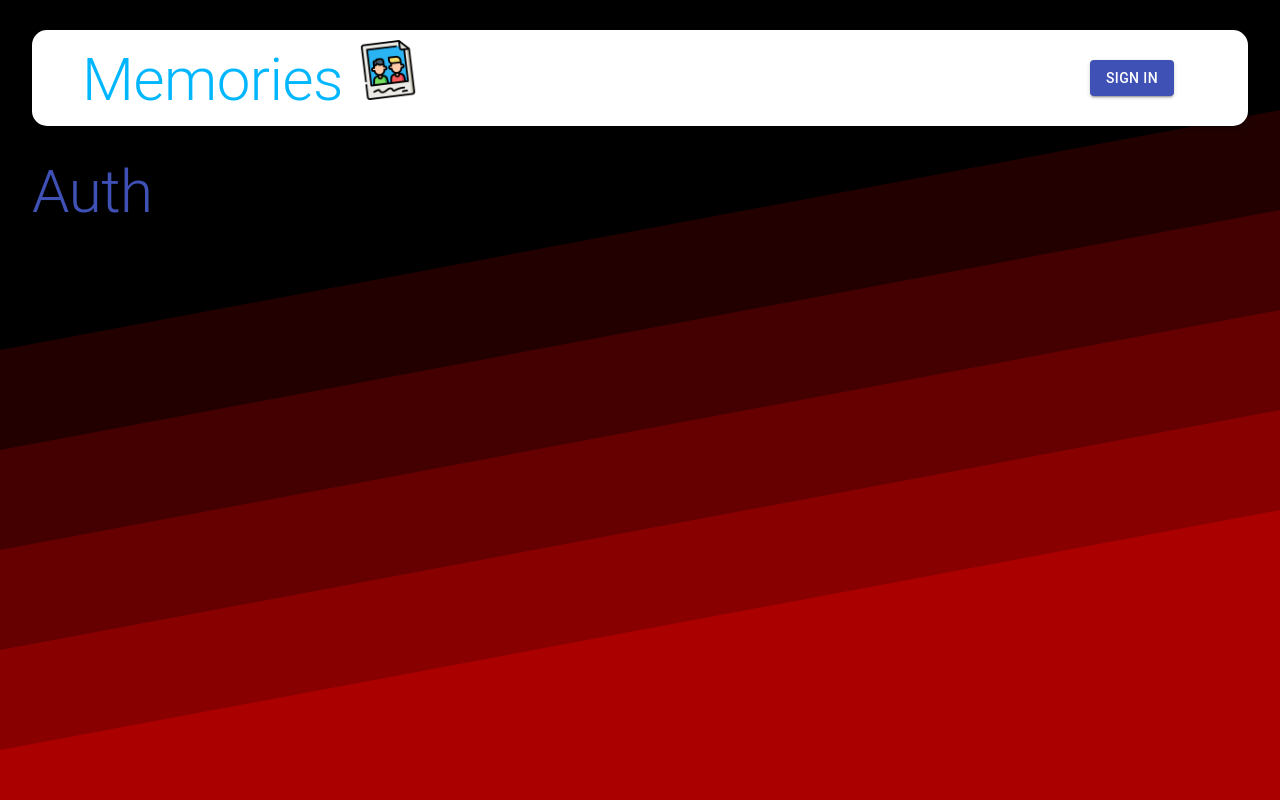
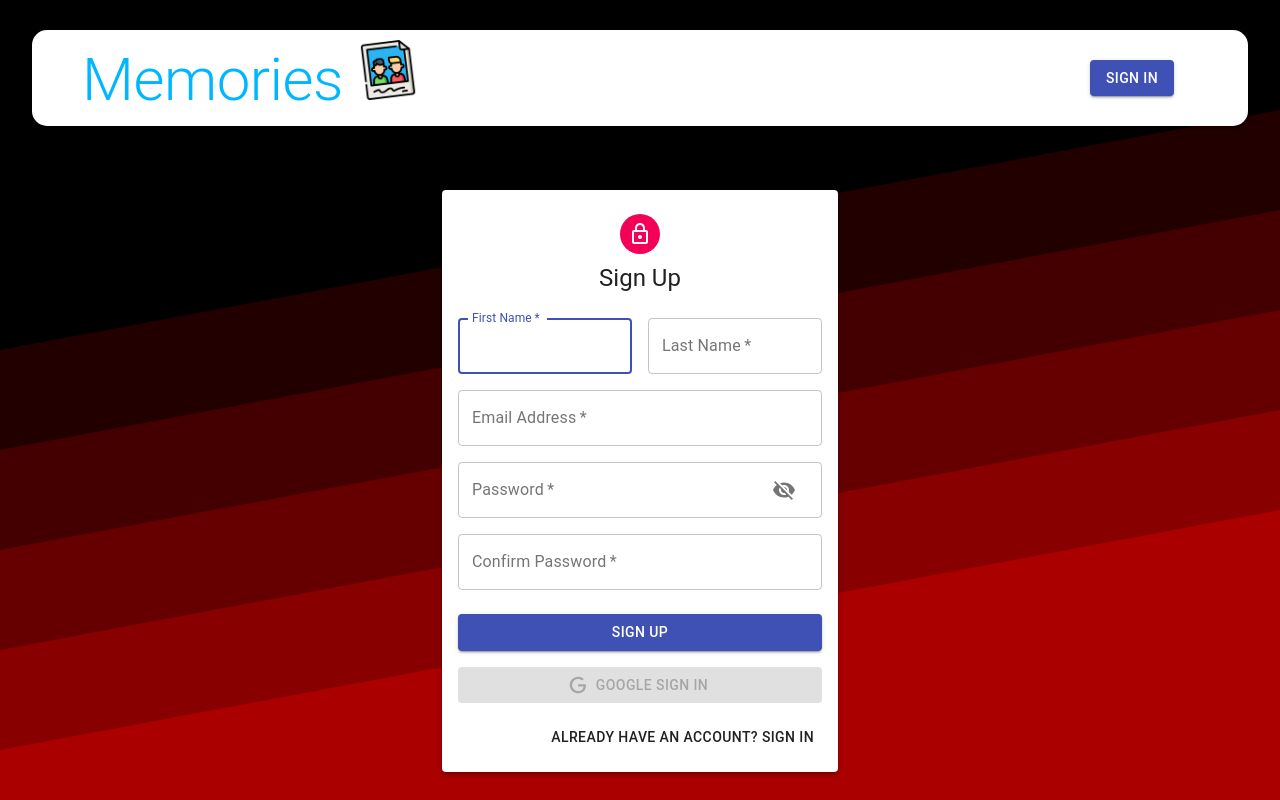
Before and after one commit to Malhar-Soomro/fronted-of-memories-MERN-, a React (Create React App) app: page /auth in a window 1280 px wide. Built offline with nearby package versions, Linux system fonts and the light colour scheme.

Commit message:
google auth implemented, and works fine

```diff
--- a/src/components/Auth/Auth.jsx
+++ b/src/components/Auth/Auth.jsx
@@ -1,17 +1,160 @@
-import React from 'react'
-import { Typography } from '@material-ui/core'
+import React, { useState } from 'react'
+import { Typography, Avatar, Button, Paper, Grid, Container } from '@material-ui/core';
+import LockOutlinedIcon from '@material-ui/icons/LockOutlined';
+import Input from "./Input";
+import useStyles from "./styles";
+import { GoogleLogin } from 'react-google-login';
+import { AUTH } from '../../constants/actionTypes';
+import { useDispatch } from "react-redux"
+import { useNavigate } from "react-router-dom"
+import Icon from "./Icon"
 
 const Auth = () => {
+    const dispatch = useDispatch();
+    const navigate = useNavigate();
+    const [isSignUp, setIsSignUp] = useState(true);
+    const classes = useStyles();
+    const handleChange = () => {
+
+    }
+
+
+    const [showPassword, setShowPassword] = useState(false);
+    const handleShowPassword = () => setShowPassword(!showPassword);
+
+    const switchMode = () => {
+        setShowPassword(false);
+        setIsSignUp((prevIsSignUp) => {
+            return !prevIsSignUp;
+        });
+    }
+
+    const googleSuccess = async (res) => {
+        const result = res?.profileObj;
+        const token = res?.tokenId;
+        console.log(res)
+        try {
+            dispatch({ type: AUTH, data: { result, token } })
+            navigate("/");
+        }
+        catch (error) {
+            console.log(error)
+        }
+    }
+
+    const googleError = () => {
+        console.log("Google Sign In was unsuccessful. Try again later")
+    }
+
+    const handleSubmit = (e) => {
+        e.preventDefault();
+    }
     return (
-        <div>
-            <Typography
-                variant="h2"
-                color="primary"
+        <Container component="main" maxWidth="xs">
+            <Paper
+                className={classes.paper}
+                elevation={3}
             >
-                Auth
-            </Typography>
-        </div>
+                <Avatar
+                    className={classes.avatar}
+                >
+                    <LockOutlinedIcon />
+                </Avatar>
+                <Typography
+                    component="h1"
+                    variant="h5"
+                >
+                    {isSignUp ? "Sign Up" : "Sign In"}
+                </Typography>
+                <form
+                    className={classes.form}
+                    onSubmit={handleSubmit}
+                >
+                    <Grid
+                        container
+                        spacing={2}
+                    >
+                        {isSignUp && (
+                            <>
+                                <Input
+                                    name="firstName"
+                                    label="First Name"
+                                    handleChange={handleChange}
+                                    type="text"
+                                    autoFocus
+                                    half
+                                />
+                                <Input
+                                    name="lastName"
+                                    label="Last Name"
+                                    handleChange={handleChange}
+                                    type="text"
+                                    half
+                                />
+                            </>
+                        )}
+                        <Input
+                            name="email"
+                            label="Email Address"
+                            handleChange={handleChange}
+                            type="email"
+                        />
+                        <Input
+                            name="password"
+                            label="Password"
+                            handleChange={handleChange}
+                            type={showPassword ? "text" : "password"}
+                            handleShowPassword={handleShowPassword}
+                        />
+                        {
+                            isSignUp &&
+                            <Input
+                                name="confirmPassword"
+                                label="Confirm Password"
+                                handleChange={handleChange}
+                                type="password"
+                            />}
+                    </Grid>
+                    <Button
+                        type="submit"
+                        fullWidth
+                        variant="contained"
+                        color="primary"
+                        className={classes.submit}
+                    >
+                        {isSignUp ? "Sign Up" : "Sign In"}
+                    </Button>
+                    <GoogleLogin
+                        clientId="516580457554-bslaot8l773el2g3fq1c6e1etv1pisom.apps.googleusercontent.com"
+                        render={(renderProps) => (
+                            <Button
+                                className={classes.googleButton} color="primary"
+                                fullWidth
+                                onClick={renderProps.onClick} disabled={renderProps.disabled}
+
+                                startIcon={<Icon />}
+                                variant="contained">
+                                Google Sign In
+                            </Button>
+                        )}
+                        onSuccess={googleSuccess}
+                        onFailure={googleError}
+                        cookiePolicy="single_host_origin"
+                    />
+                    <Grid container justify="flex-end">
+                        <Grid item>
+                            <Button
+                                onClick={switchMode}
+                            >
+                                {isSignUp ? "Already have an account? Sign In" : "Don't have an account? Sign Up"}
+                            </Button>
+                        </Grid>
+                    </Grid>
+                </form>
+            </Paper>
+
+        </Container>
     )
 }
 
-export default Auth
+export default Auth;
--- /dev/null
+++ b/src/components/Auth/Icon.jsx
@@ -0,0 +1,12 @@
+import React from 'react';
+
+const Icon = () => (
+    <svg style={{ width: '20px', height: '20px' }} viewBox="0 0 24 24">
+        <path
+            fill="currentColor"
+            d="M21.35,11.1H12.18V13.83H18.69C18.36,17.64 15.19,19.27 12.19,19.27C8.36,19.27 5,16.25 5,12C5,7.9 8.2,4.73 12.2,4.73C15.29,4.73 17.1,6.7 17.1,6.7L19,4.72C19,4.72 16.56,2 12.1,2C6.42,2 2.03,6.8 2.03,12C2.03,17.05 6.16,22 12.25,22C17.6,22 21.5,18.33 21.5,12.91C21.5,11.76 21.35,11.1 21.35,11.1V11.1Z"
+        />
+    </svg>
+);
+
+export default Icon;
--- /dev/null
+++ b/src/components/Auth/Input.jsx
@@ -0,0 +1,31 @@
+import React from 'react'
+import { TextField, Grid, InputAdornment, IconButton } from '@material-ui/core'
+import { Visibility } from '@material-ui/icons'
+import { VisibilityOff } from '@material-ui/icons'
+
+const Input = ({ name, handleChange, label, half, autoFocus, type, handleShowPassword }) => (
+    <Grid item xs={12} sm={half ? 6 : 12}>
+        <TextField
+            name={name}
+            onChange={handleChange}
+            variant="outlined"
+            required
+            fullWidth
+            label={label}
+            autoFocus={autoFocus}
+            type={type}
+            InputProps={name === "password" ? {
+                endAdornment: (
+                    <InputAdornment position="end">
+                        <IconButton
+                            onClick={handleShowPassword}
+                        >
+                            {type === "password" ? <VisibilityOff /> : <Visibility />}
+                        </IconButton>
+                    </InputAdornment>
+                ),
+            } : null}
+        />
+    </Grid>
+);
+export default Input
--- a/src/components/Auth/styles.js
+++ b/src/components/Auth/styles.js
@@ -0,0 +1,30 @@
+import { makeStyles } from '@material-ui/core/styles';
+
+export default makeStyles((theme) => ({
+    paper: {
+        marginTop: theme.spacing(8),
+        display: 'flex',
+        flexDirection: 'column',
+        alignItems: 'center',
+        padding: theme.spacing(2),
+    },
+    root: {
+        '& .MuiTextField-root': {
+            margin: theme.spacing(1),
+        },
+    },
+    avatar: {
+        margin: theme.spacing(1),
+        backgroundColor: theme.palette.secondary.main,
+    },
+    form: {
+        width: '100%', // Fix IE 11 issue.
+        marginTop: theme.spacing(3),
+    },
+    submit: {
+        margin: theme.spacing(3, 0, 2),
+    },
+    googleButton: {
+        marginBottom: theme.spacing(2),
+    },
+}));
--- a/src/components/Navbar/styles.js
+++ b/src/components/Navbar/styles.js
@@ -26,7 +26,7 @@ export default makeStyles((theme) => ({
     profile: {
         display: 'flex',
         justifyContent: 'space-between',
-        width: '400px',
+        width: '330px',
     },
     userName: {
         display: 'flex',
--- a/src/constants/actionTypes.js
+++ b/src/constants/actionTypes.js
@@ -2,3 +2,5 @@ export const FETCH_ALL = "FETCH_ALL";
 export const CREATE = "CREATE";
 export const UPDATE = "UPDATE";
 export const DELETE = "DELETE";
+export const AUTH = "AUTH";
+export const LOGOUT = "LOGOUT";
--- /dev/null
+++ b/src/reducers/auth.js
@@ -0,0 +1,17 @@
+import { AUTH, LOGOUT } from "../constants/actionTypes";
+
+
+const authReducer = (state = { authData: null }, action) => {
+    switch (action.type) {
+        case AUTH:
+            localStorage.setItem("profile", JSON.stringify({ ...action?.data }))
+            return { ...state, authData: action.data }
+        case LOGOUT:
+            localStorage.clear();
+            return { ...state, authData: null }
+        default:
+            return state;
+    }
+}
+
+export default authReducer;
--- a/src/reducers/index.js
+++ b/src/reducers/index.js
@@ -1,4 +1,5 @@
 import { combineReducers } from "redux";
 import posts from "./posts";
+import auth from "./auth";
 
-export default combineReducers({ posts });
+export default combineReducers({ posts, auth });
```
Also changed, not shown: src/components/Navbar/Navbar.jsx (+26 -8 lines).
